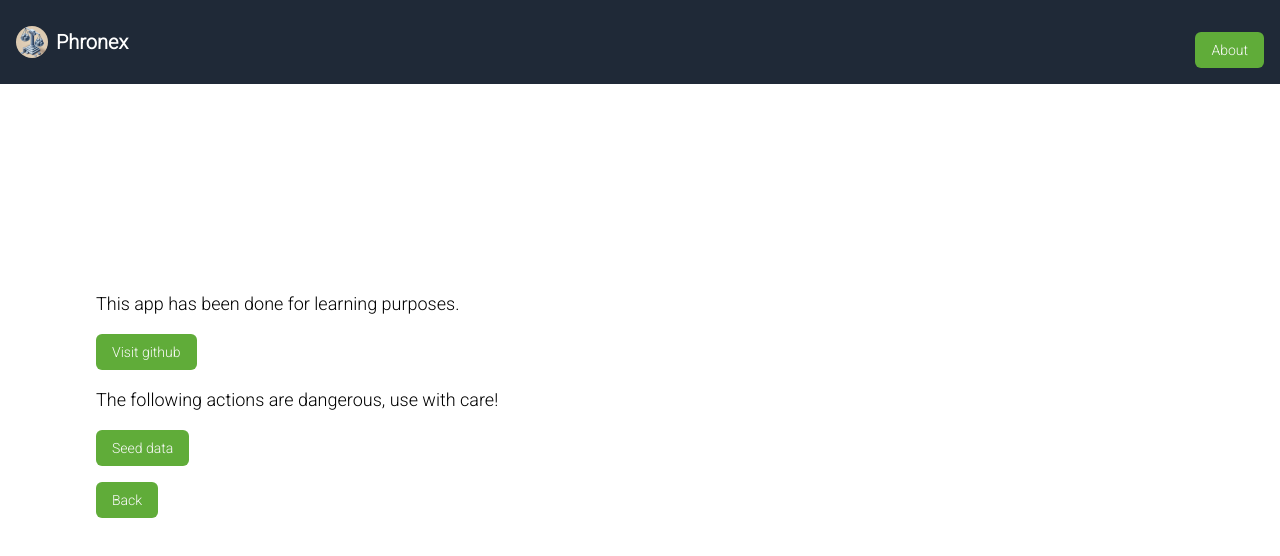
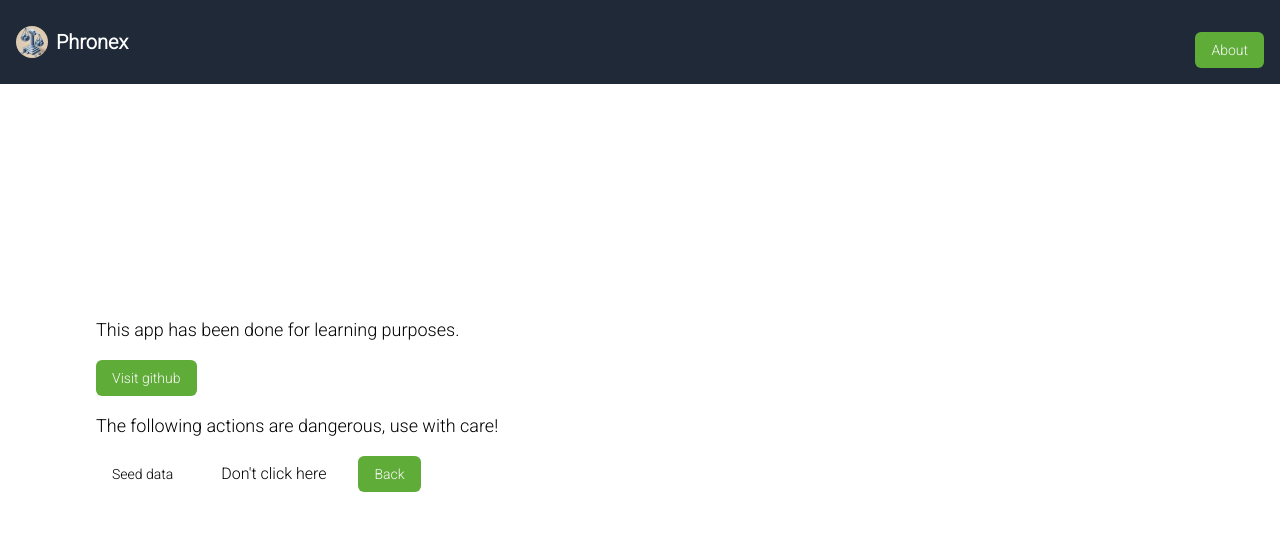
Before and after one commit to alienmind/phronex, a Next.js app: page /about in a window 1280 px wide. Shown: the top 556 px of the page. Built offline with nearby package versions, Linux system fonts and the light colour scheme.

Commit message:
I needed a break so now we have an easter egg

```diff
--- a/app/about/page.tsx
+++ b/app/about/page.tsx
@@ -1,5 +1,14 @@
 import Link from "next/link";
 import { Button } from '@/components/ui/button';
+import {
+  Dialog,
+  DialogContent,
+  DialogDescription,
+  DialogHeader,
+  DialogTitle,
+  DialogTrigger,
+} from "@/components/ui/dialog"
+import { buttonVariants } from "@/components/ui/button"
 
 export default function Component() {
   return (
@@ -33,6 +42,7 @@ function AboutPage() {
     <main>
       <div className="flex relative px-6 md:px-24 flex-col items-center md:items-start justify-center min-h-[80dvh] h-full">
         <div className="flex flex-col items-center md:items-start justify-center gap-4">
+
           <p className="text-lg text-center md:text-left max-w-2xl">
            This app has been done for learning purposes.
           </p>
@@ -42,14 +52,24 @@ function AboutPage() {
           <p className="text-lg text-center md:text-left max-w-2xl">
           The following actions are dangerous, use with care!
           </p>
-          <p className="text-lg text-center md:text-left max-w-2xl">
-          <Button><Link href="/seed">Seed data</Link></Button>
-          </p>
-        <div className="flex flex-col items-center md:items-start justify-center gap-4">
-
-        <Button asChild>
-          <Link href="/login">Back</Link>
-        </Button>
+          <div className="flex gap-8 items-center">
+            <Button variant="destructive" asChild>
+              <Link href="/seed">Seed data</Link>
+            </Button>
+            <Dialog>
+              <DialogTrigger>
+                  Don't click here
+              </DialogTrigger>
+              <DialogContent className="min-w-[400px] max-w-[33vw]">
+                <DialogHeader>
+                  <DialogTitle>OK whatever...</DialogTitle>
+                </DialogHeader>
+                <iframe src="https://silentspacemarine.com/" width={800} height={600} scrolling="no"/>
+              </DialogContent>
+            </Dialog>
+            <Button asChild>
+              <Link href="/login">Back</Link>
+            </Button>
           </div>
         </div>
       </div>
--- a/app/ui/global.css
+++ b/app/ui/global.css
@@ -73,7 +73,7 @@ input[type='number']::-webkit-outer-spin-button {
         --muted-foreground: 0 0% 63.9%;
         --accent: 142 71% 45%;
         --accent-foreground: 0 0% 98%;
-        --destructive: 0 62.8% 30.6%;
+        --destructive: 0 84.2% 60.2%;
         --destructive-foreground: 0 0% 98%;
         --border: 240 3.7% 15.9%;
         --input: 240 3.7% 15.9%;
```
